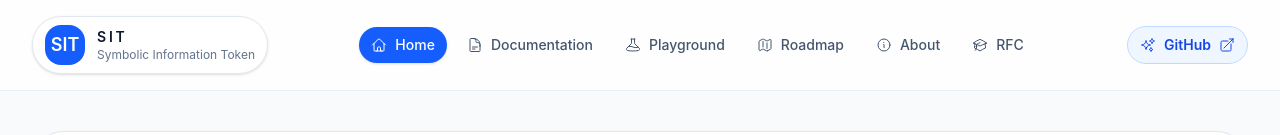
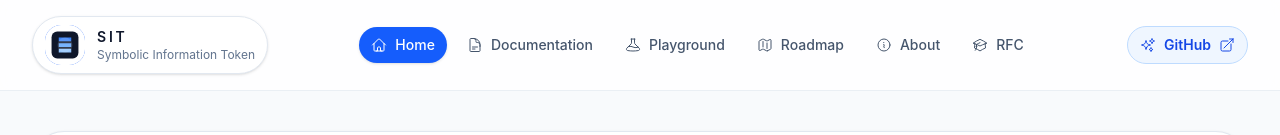
Before and after one commit to michelecoppi/sit, a React (Vite) app: page / in a window 1280 px wide. Shown: the top 135 px of the page. Built offline with nearby package versions, Linux system fonts and the light colour scheme.

Commit message:
new logo

```diff
--- a/index.html
+++ b/index.html
@@ -2,7 +2,7 @@
 <html lang="en">
   <head>
     <meta charset="UTF-8" />
-    <link rel="icon" type="image/svg+xml" href="/favicon.svg" />
+    <link rel="icon" type="image/svg+xml" href="/sit-icon.svg" />
     <meta name="viewport" content="width=device-width, initial-scale=1.0" />
     <title>sit</title>
   </head>
--- a/src/components/Layout.tsx
+++ b/src/components/Layout.tsx
@@ -60,8 +60,8 @@ export default function Layout({ children, title }: LayoutProps) {
             }}
             className="flex items-center gap-3 rounded-full border border-slate-200 bg-white px-3 py-2 shadow-sm transition hover:shadow-md dark:border-slate-700 dark:bg-slate-900"
           >
-            <div className="flex h-10 w-10 items-center justify-center rounded-2xl bg-blue-600 text-lg font-semibold text-white">
-              SIT
+            <div className="flex h-10 w-10 items-center justify-center overflow-hidden rounded-2xl bg-blue-600 text-lg font-semibold text-white">
+              <img src="/sit-icon.svg" alt="SIT icon" className="h-full w-full object-cover" />
             </div>
             <div className="text-left">
               <div className="text-sm font-semibold tracking-[0.2em] text-slate-900 dark:text-slate-100">SIT</div>
@@ -181,8 +181,8 @@ export default function Layout({ children, title }: LayoutProps) {
               exit={{ y: 16, scale: 0.98 }}
               className="max-w-lg rounded-3xl border border-blue-200 bg-white p-8 text-center shadow-2xl dark:border-blue-900 dark:bg-slate-900"
             >
-              <div className="mx-auto mb-4 flex h-12 w-12 items-center justify-center rounded-full bg-blue-600 text-xl font-semibold text-white">
-                SIT
+              <div className="mx-auto mb-4 flex h-12 w-12 items-center justify-center overflow-hidden rounded-full bg-blue-600 text-xl font-semibold text-white">
+                <img src="/sit-icon.svg" alt="SIT icon" className="h-full w-full object-cover" />
               </div>
               <h2 className="text-2xl font-semibold text-slate-900 dark:text-slate-100">Welcome to the International SIT Consortium.</h2>
               <p className="mt-3 text-slate-600 dark:text-slate-400">Your curiosity has earned you access to the official ceremonial hall of the standard.</p>
```
Also changed, not shown: public/sit-icon.svg (added), 1 other file (tests, documents, lock files or other folders).
